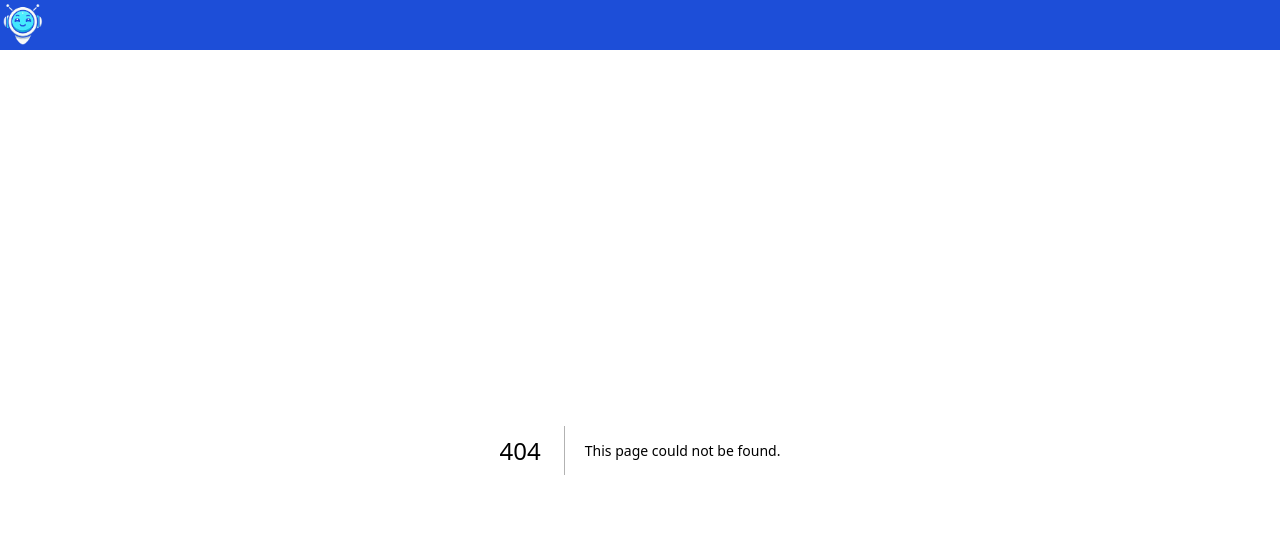
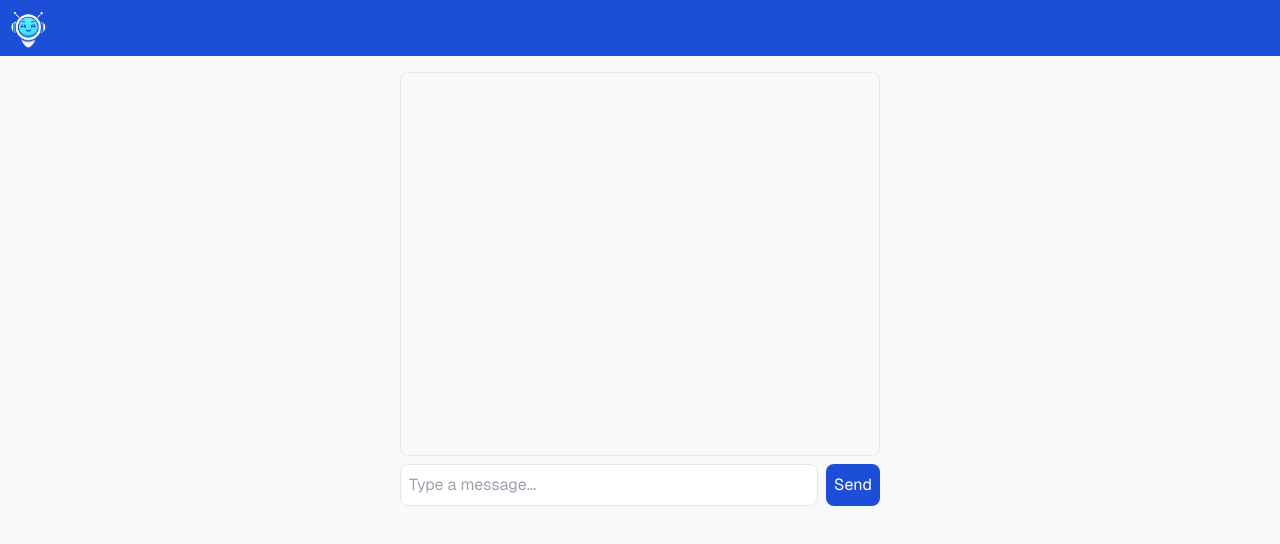
Before and after one commit to DreicLeal/flashcardsAI, a Next.js app: page /chat in a window 1280 px wide. Before the commit this address had no page. Shown: the top 544 px of the page. Built offline with nearby package versions, Linux system fonts and the light colour scheme.

Commit message:
Chat Page
Included chat component and page

```diff
--- /dev/null
+++ b/src/app/chat/page.tsx
@@ -0,0 +1,9 @@
+import Chat from "../components/Chat";
+
+export default function ChatPage () {
+    return(
+        <div>
+            <Chat/>
+        </div>
+    )
+}
--- /dev/null
+++ b/src/app/components/Chat.tsx
@@ -0,0 +1,48 @@
+"use client";
+
+import { useChat } from "@/context/chatContext";
+import { useState } from "react";
+
+export default function Chat() {
+  const { messages, sendMessage, loading } = useChat();
+  const [input, setInput] = useState("");
+
+  const handleSend = async () => {
+    if (!input.trim()) return;
+    await sendMessage(input);
+    setInput("");
+  };
+
+  return (
+    <div className="max-w-lg mx-auto p-4">
+      <div className="border rounded-lg p-4 h-96 overflow-y-auto bg-background">
+        {messages.map((msg, index) => (
+          <div
+            key={index}
+            className={`p-2 my-1 rounded-md ${
+              msg.role === "user"
+                ? "bg-blue-500 text-white self-end"
+                : "bg-gray-200"
+            }`}
+          >
+            {msg.content}
+          </div>
+        ))}
+        {loading && <p className="text-gray-500">Thinking...</p>}
+      </div>
+      <div className="flex mt-2">
+        <input
+          type="text"
+          value={input}
+          onChange={(e) => setInput(e.target.value)}
+          className="border p-2 flex-1 rounded-lg text-gray-500"
+          placeholder="Type a message..."
+        />
+        <button
+          onClick={handleSend}
+          className="ml-2 p-2 bg-primary text-white rounded-lg"
+        >Send</button>
+      </div>
+    </div>
+  );
+}
--- a/src/app/components/Header.tsx
+++ b/src/app/components/Header.tsx
@@ -4,9 +4,9 @@ import Image from "next/image";
 
 export default function Header() {
   return (
-    <div className="bg-primary">
+    <div className="bg-primary p-2">
       <Link href={"/"}>
-        <Image width={45} height={45} src={logo} alt="bot logo" />
+        <Image className="w-10 h-10" src={logo} alt="bot logo" />
       </Link>
     </div>
   );
--- /dev/null
+++ b/src/app/components/Options.tsx
@@ -0,0 +1,13 @@
+'use client'
+
+import { useRouter } from "next/navigation"
+
+export default function Options () {
+
+    const router = useRouter()
+    return (
+        <div className="flex flex-col items-center justify-center h-full w-full">
+            <button className="bg-accent w-[50%] sm:w-[200px] rounded-md text-secondary font-bold text-lg" onClick={() => router.push("/chat")}>Chat</button>
+        </div>
+    )
+}
--- a/src/app/globals.css
+++ b/src/app/globals.css
@@ -1,3 +1,14 @@
+@tailwind base;
+@tailwind components;
+@tailwind utilities;
+
+/* ==== CSS RESET ==== */
+*,
+*::before,
+*::after {
+  @apply m-0 p-0 box-border;
+}
+
 html {
   @apply scroll-smooth;
 }
--- a/src/app/layout.tsx
+++ b/src/app/layout.tsx
@@ -2,6 +2,7 @@ import type { Metadata } from "next";
 import { Geist, Geist_Mono } from "next/font/google";
 import "./globals.css";
 import Header from "./components/Header";
+import ChatProvider from "@/context/chatContext";
 
 const geistSans = Geist({
   variable: "--font-geist-sans",
@@ -28,13 +29,16 @@ export default function RootLayout({
 }>) {
   return (
     <html lang="en">
+      <ChatProvider>
+
       <body
-
-        className={`${geistSans.variable} ${geistMono.variable} antialiased`}
-      >
-              <Header/>
+        className={`${geistSans.variable} ${geistMono.variable} antialiased min-h-[100vh] w-[100vw]`}
+        >
+        <Header />
         {children}
+        {/* <Footer/> */}
       </body>
+        </ChatProvider>
     </html>
   );
 }
--- a/src/app/page.tsx
+++ b/src/app/page.tsx
@@ -1,10 +1,11 @@
+import Options from "./components/Options";
 
 
 export default function Home() {
   return (
-    <div>
-      <main></main>
-      {/* footer */}
-    </div>
+
+      <main className="p-2 h-[100vh]">
+        <Options/>
+      </main>
   );
 }
--- a/src/context/chatContext.tsx
+++ b/src/context/chatContext.tsx
@@ -42,7 +42,7 @@ export default function ChatProvider({
     try {
       const response = await fetch("/api/chat", {
         method: "POST",
-        headers: { "Content-Type": "Application/json" },
+        headers: { "Content-Type": "application/json" },
         body: JSON.stringify({ messages: newMessages }),
       });
       const data = await response.json();
@@ -67,6 +67,6 @@ export default function ChatProvider({
 
 export const useChat = () => {
   const context = useContext(ChatContext);
-
+  if (!context) throw new Error("useChat must be used within a Provider");
   return context;
 };
```
Also changed, not shown: package.json (+7 -6 lines), 2 other files (tests, documents, lock files or other folders).
